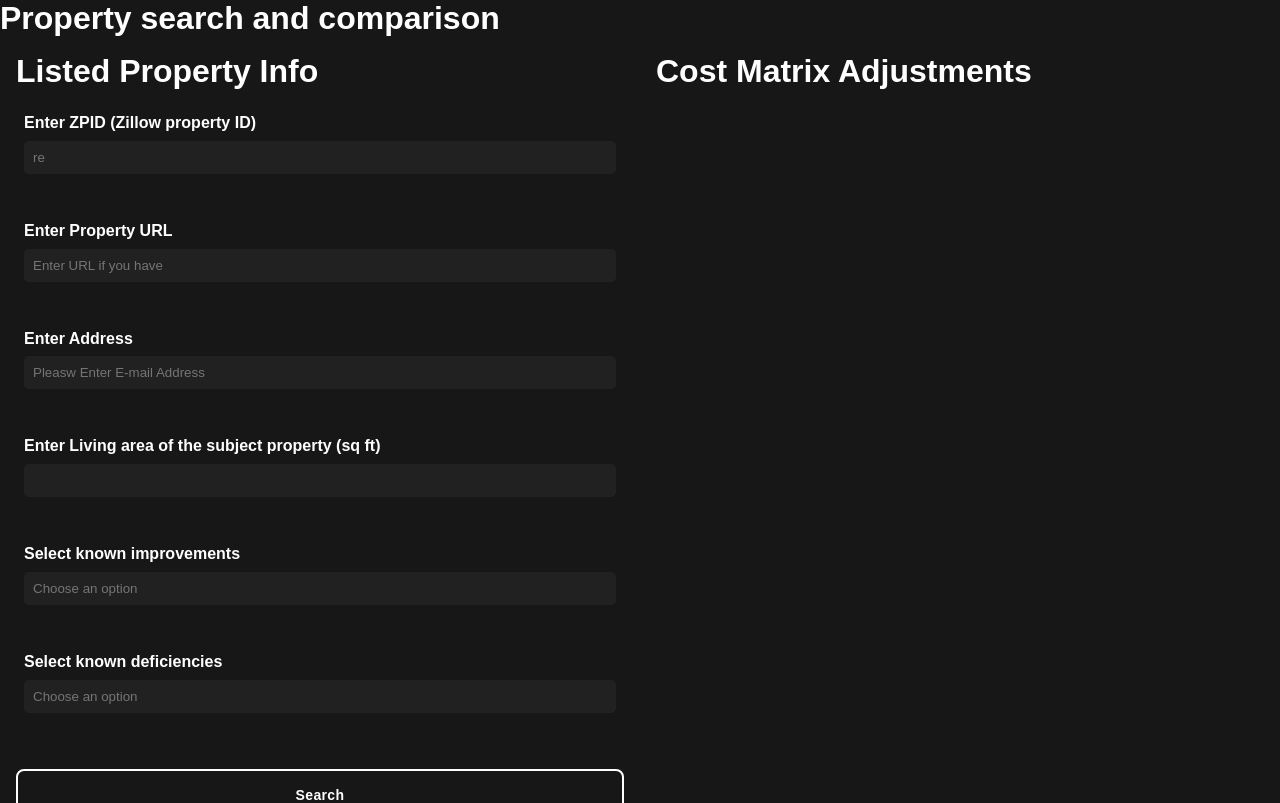
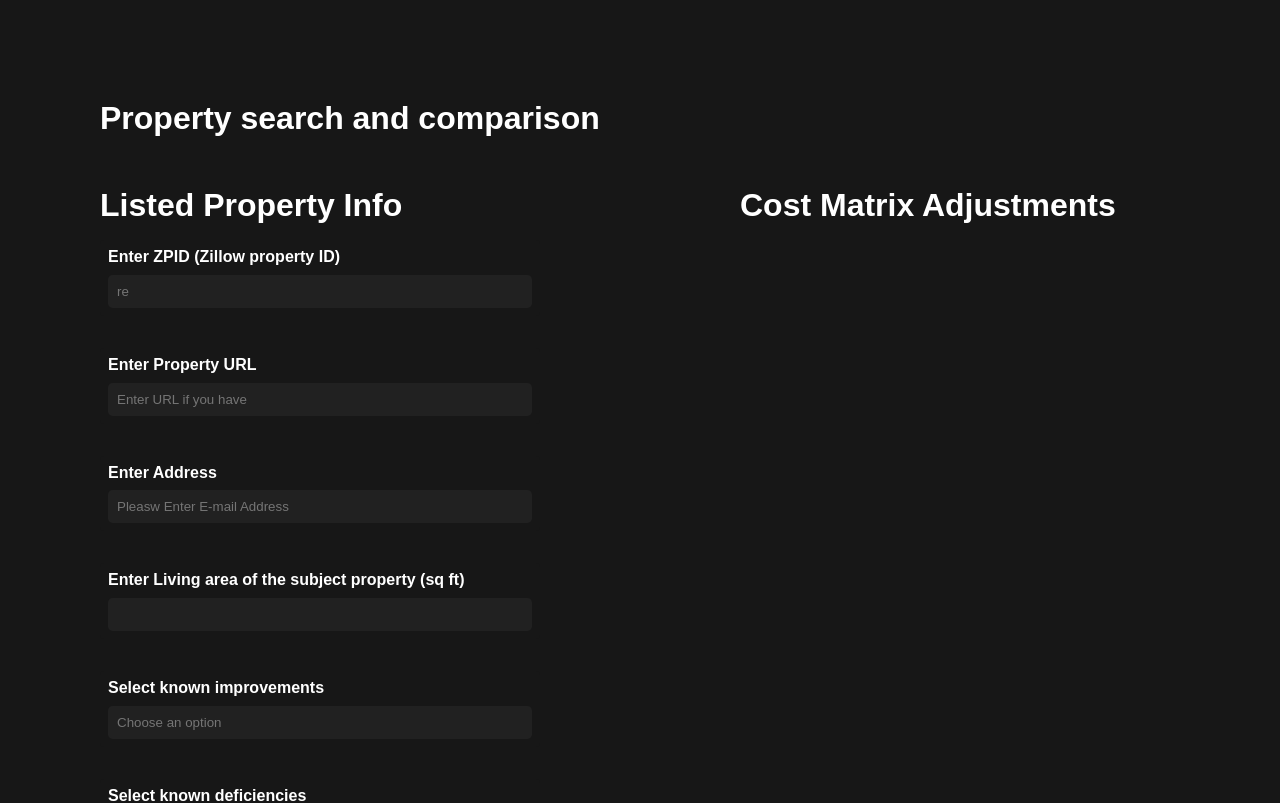
Before and after one commit to Maranmaxi2022/Real-Estate, a React (Create React App) app: page /broker in a window 1280 px wide. Shown: the top 803 px of the page. Built offline with nearby package versions, Linux system fonts and the light colour scheme; no server answers.

Commit message:
Adjust the padding.

```diff
--- a/src/pages/broker/Broker.css
+++ b/src/pages/broker/Broker.css
@@ -7,7 +7,8 @@ body {
     max-width: 90rem;
     margin: auto;
 }
-.heading{
+.heading {
+    padding: 100px 100px 25px;
     background: #171717;
     color: #ffffff;
 }
@@ -17,7 +18,7 @@ body {
 }
 
 .property-info {
-    padding: 1rem;
+    padding: 25px 100px 100px;
     background: #171717;
     color: #ffffff;
 }
@@ -49,7 +50,7 @@ body {
 }
 
 .cost-adjustment {
-    padding: 1rem;
+    padding: 25px 100px 100px;
     background: #171717;
     color: #ffffff;
 }
```
